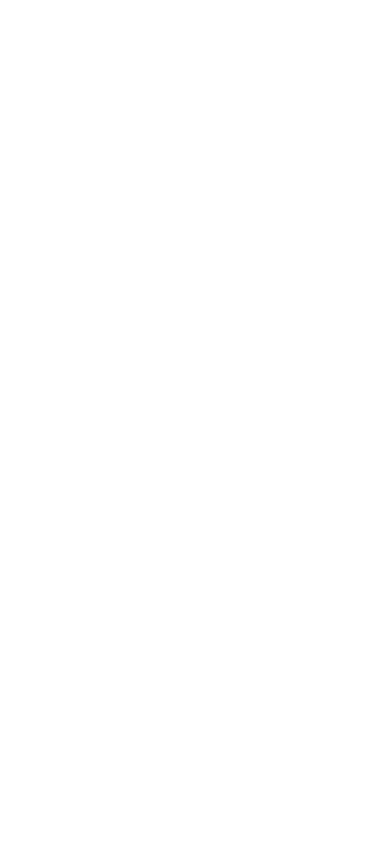
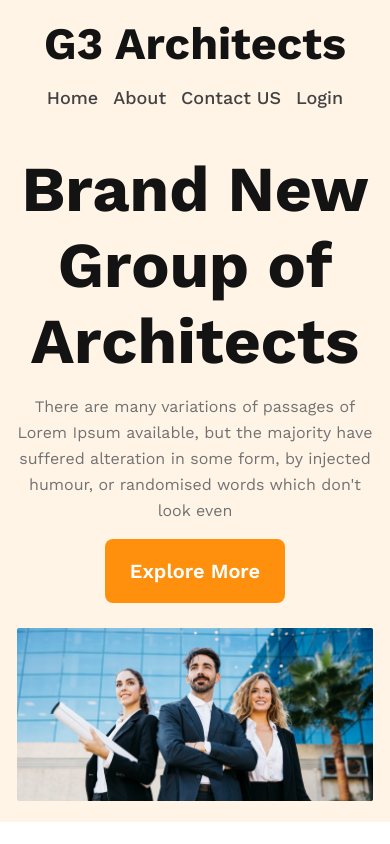
Before and after one commit to NafizUddin/g3-architects-repo, a plain HTML site: page index.html in a window 390 px wide. Drawn offline with nearby package versions, Linux system fonts and the light colour scheme.

Commit message:
added header responsive

```diff
--- a/index.html
+++ b/index.html
@@ -3,10 +3,38 @@
 <head>
     <meta charset="UTF-8">
     <meta name="viewport" content="width=device-width, initial-scale=1.0">
-    <title>Document</title>
+    <title>G3 Architects</title>
     <link rel="stylesheet" href="styles/style.css">
+    <link rel="preconnect" href="https://fonts.googleapis.com">
+    <link rel="preconnect" href="https://fonts.gstatic.com" crossorigin>
+    <link href="https://fonts.googleapis.com/css2?family=Work+Sans:wght@400;500;600;700;800&display=swap" rel="stylesheet">
 </head>
 <body>
+    <header>
+        <nav>
+            <h2>G3 Architects</h2>
+            <ul>
+                <li><a href="">Home</a></li>
+                <li><a href="">About</a></li>
+                <li><a href="">Contact US</a></li>
+                <li><a href="">Login</a></li>
+            </ul>
+        </nav>
 
+        <div class="banner-section">
+            <div class="banner-content">
+                <h1 class="banner-title">Brand New <br> Group of Architects </h1>
+                <p class="banner-description">There are many variations of passages of Lorem Ipsum available, but the majority have suffered alteration in some form, by injected humour, or randomised words which don't look even</p>
+                <button class="primary-btn">Explore More</button>
+            </div>
+            <img class="banner-img" src="images/banner.png" alt="">
+        </div>
+    </header>
+    <main>
+
+    </main>
+    <footer>
+
+    </footer>
 </body>
 </html>
--- a/styles/style.css
+++ b/styles/style.css
@@ -1,4 +1,107 @@
-*{
+/* Commonly Shared Styles */
+* {
     margin: 0px;
     padding: 0px;
+    font-family: 'Work Sans', sans-serif;
 }
+
+.primary-btn {
+    border-radius: 8px;
+    background: #FF900E;
+    color: #FFF;
+    font-size: 20px;
+    font-weight: 600;
+    border: none;
+    padding: 20px 25px;
+}
+
+/* Header Styles */
+
+header {
+    background: rgba(255, 144, 14, 0.10);
+    padding: 30px 120px;
+}
+
+nav {
+    margin-bottom: 40px;
+}
+
+nav h2 {
+    color:  #131313;
+    font-size: 45px;
+    font-weight: 700;
+}
+
+header>nav {
+    display: flex;
+    justify-content: space-between;
+    align-items: center;
+}
+
+nav>ul {
+    list-style: none;
+    display: flex;
+    gap: 15px;
+}
+
+nav a {
+    text-decoration: none;
+    color: #424242;
+    text-align: center;
+    font-size: 18px;
+    font-weight: 500;
+    line-height: 26px;
+}
+
+/* banner section styles */
+.banner-content {
+    max-width: 860px;
+    margin: 10px auto;
+    text-align: center;
+}
+
+.banner-title {
+    color: #131313;
+    font-size: 64px;
+    font-weight: 700;
+    margin-bottom: 15px;
+}
+
+.banner-description {
+    color: #727272;
+    font-size: 1rem;
+    line-height: 26px;
+    margin-bottom: 15px;
+}
+
+.banner-img{
+    width: 100%;
+    margin-top: 15px;
+}
+
+/* Responsive Media Queries */
+/* Mobile Devices */
+@media screen and (max-width: 576px) {
+    header{
+        padding: 17px;
+    }
+    header>nav {
+        flex-direction: column;
+    }
+    nav h2 {
+        margin-bottom: 15px;
+    }
+}
+
+/* Medium Devices */
+@media screen and (min-width: 577px) and (max-width: 960px) {
+    header>nav {
+        flex-direction: column;
+    }
+    header{
+        padding: 35px;
+    }
+    nav h2 {
+        margin-bottom: 15px;
+    }
+}
```
